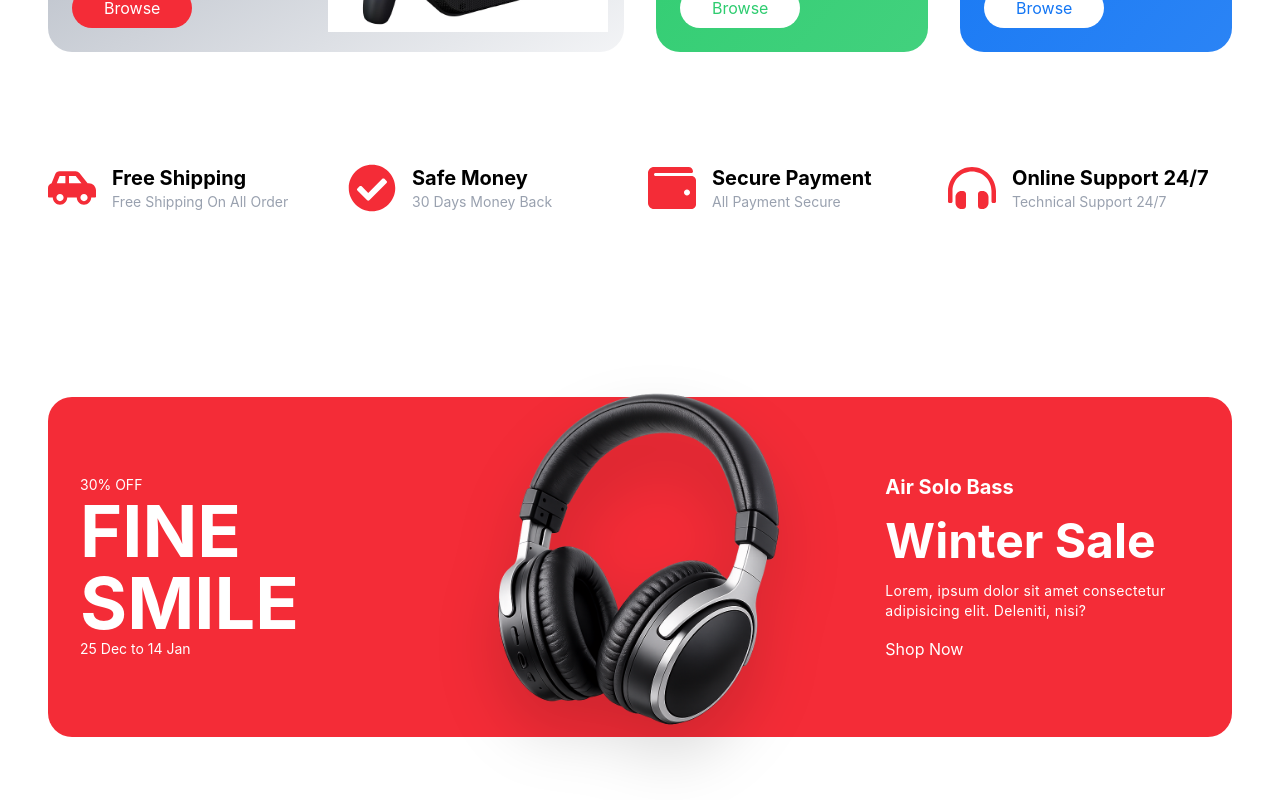
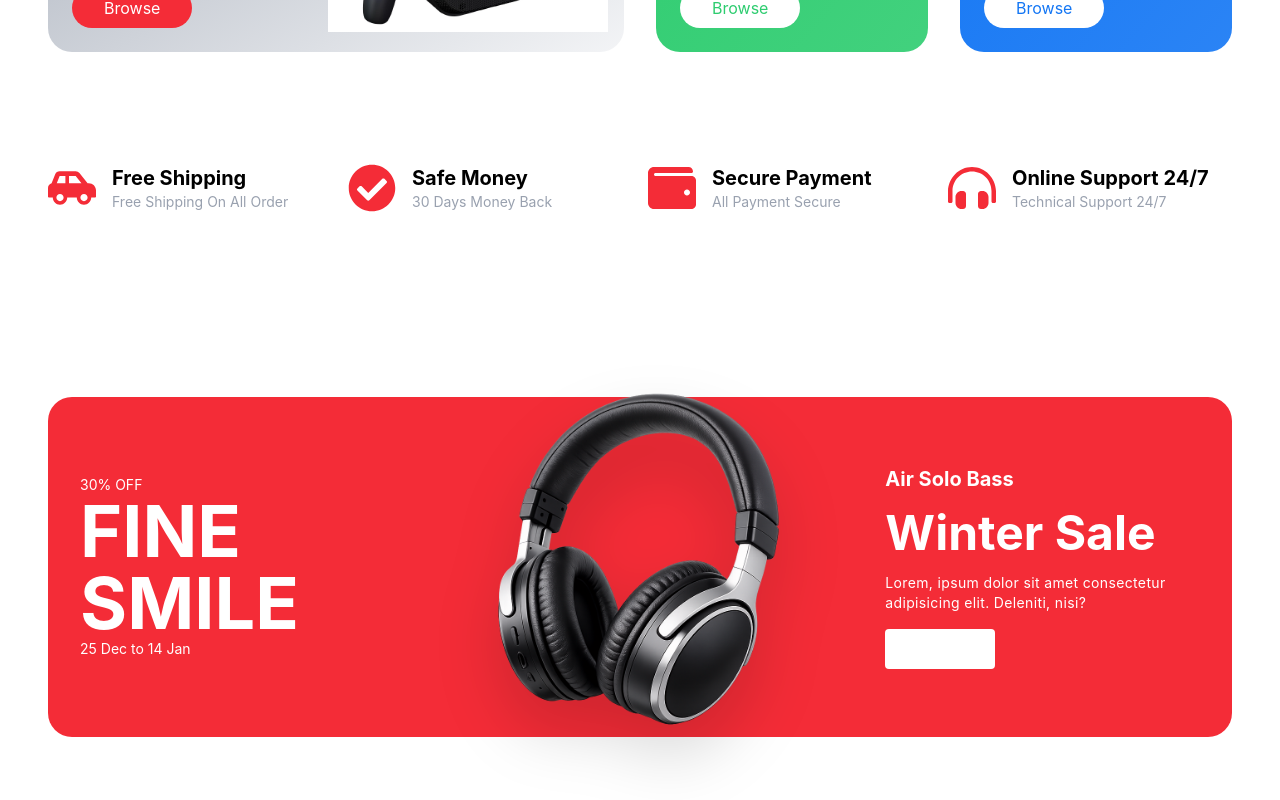
Before and after one commit to kaxadeveloper/Ecommerce, a React (Vite) app: page / in a window 1280 px wide. Shown: the part 1410-2210 px from the top of the page. Built offline with nearby package versions, Linux system fonts and the light colour scheme.

Commit message:
add styles

```diff
--- a/src/components/Banner/Banner.jsx
+++ b/src/components/Banner/Banner.jsx
@@ -20,7 +20,7 @@ const Banner = ({ data }) => {
                         <p className='text-3xl sm:text-5xl font-bold'>{data.title3}</p>
                         <p className='text-sm tracking-wide leading-5'>{data.title4}</p>
                         <div>
-                            <button>Shop Now</button>
+                            <button className='bg-white py-2 px-4 rounded'>Shop Now</button>
                         </div>
                     </div>
                 </div>
```
